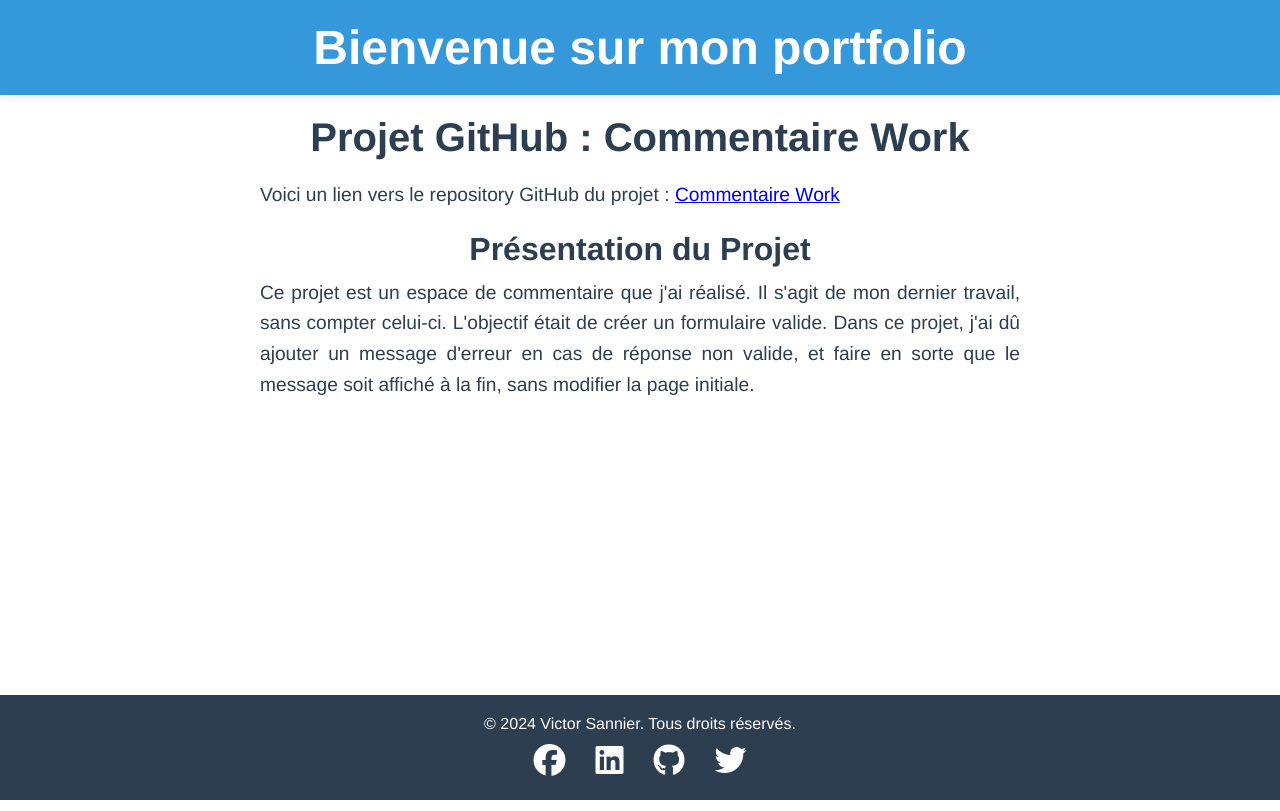
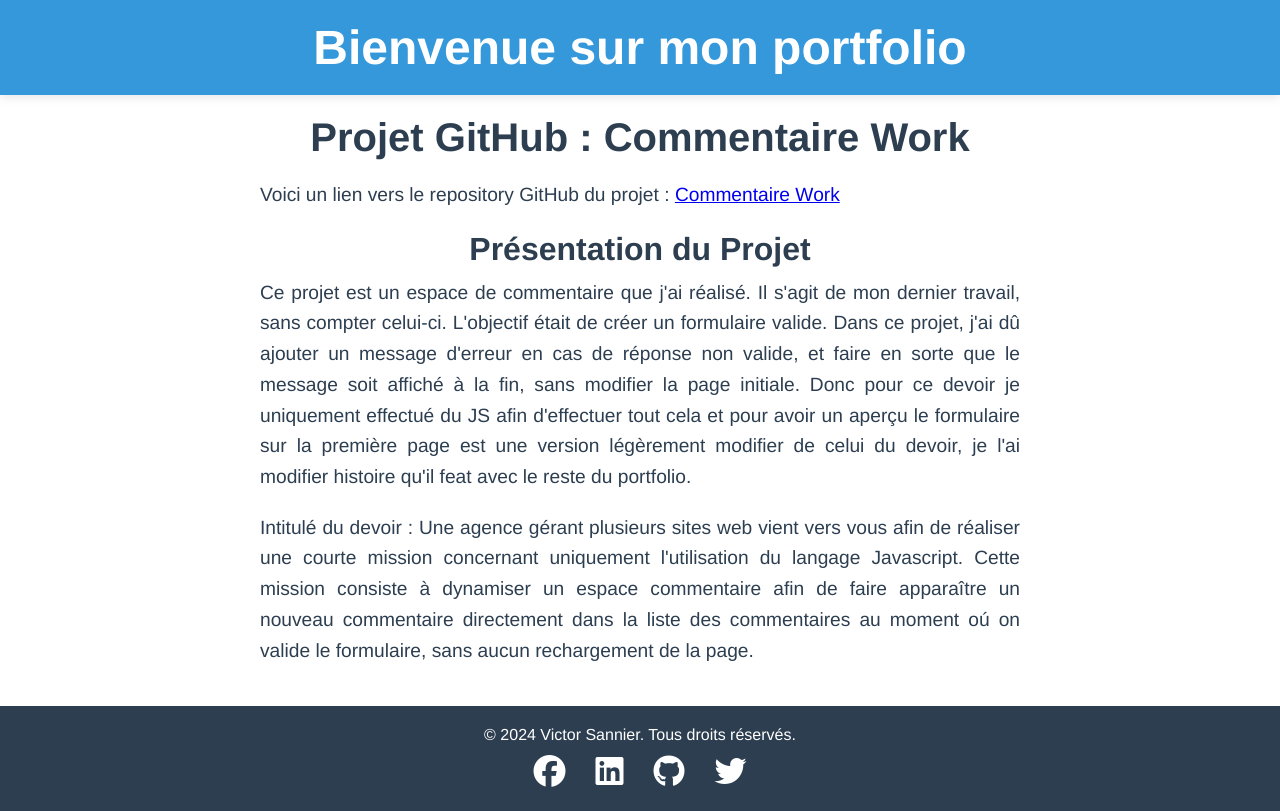
Before and after one commit to Slapsho/Portfolio-vue, a Vue app in the folder project/: page /Github in a window 1280 px wide. Built offline with nearby package versions, Linux system fonts and the light colour scheme.

Commit message:
Ajout de texte explicatif sur les devoirs

```diff
--- a/project/src/views/GithubPage.vue
+++ b/project/src/views/GithubPage.vue
@@ -11,7 +11,13 @@
         <p>
   Ce projet est un espace de commentaire que j'ai réalisé. Il s'agit de mon dernier travail, sans compter celui-ci.
   L'objectif était de créer un formulaire valide. Dans ce projet, j'ai dû ajouter un message d'erreur en cas de réponse non valide,
-  et faire en sorte que le message soit affiché à la fin, sans modifier la page initiale.
+  et faire en sorte que le message soit affiché à la fin, sans modifier la page initiale. Donc pour ce devoir je uniquement effectué du JS afin d'effectuer tout cela et pour avoir
+  un aperçu le formulaire sur la première page est une version légèrement modifier de celui du devoir, je l'ai modifier histoire qu'il feat avec le reste du portfolio.
+      </p>
+      <p>
+        Intitulé du devoir : Une agence gérant plusieurs sites web vient vers vous afin de réaliser une courte mission concernant uniquement l'utilisation du langage
+        Javascript. Cette mission consiste à dynamiser un espace commentaire afin de faire apparaître un nouveau commentaire directement dans la liste des commentaires
+        au moment oú on valide le formulaire, sans aucun rechargement de la page.
       </p>
       </div>
     </div>
--- a/project/src/views/WorkView.vue
+++ b/project/src/views/WorkView.vue
@@ -1,6 +1,11 @@
 <template>
   <div>
     <h1>Mes Travaux sur les cahiers des charges</h1>
+    <div class="présentation">
+    <p>
+      Voici un travail que j'ai du effectuer, il s'agit comme le nom l'indique d'un cahier des charges pour une socièté fictive de chaussettes.
+    </p>
+    </div>
     <div class="gallery">
       <div
         v-for="image in images"
```
